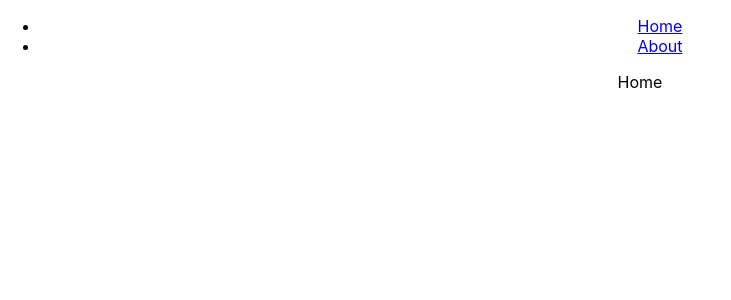
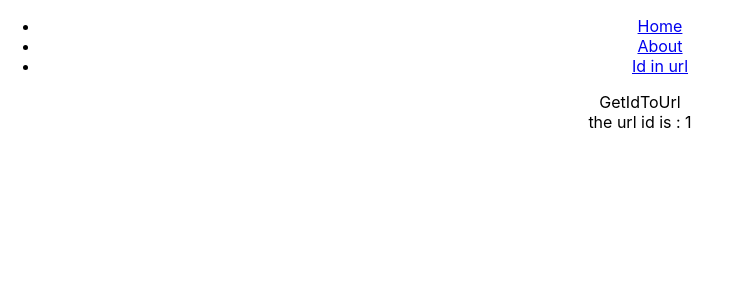
Before and after one commit to es-77/react-js-learn-app, a React (Create React App) app: page /get-id/1 in a window 1280 px wide. Before the commit this address led to /. Shown: the top 300 px of the page, without its empty margins (0-731 px from the left). Built offline with nearby package versions, Linux system fonts and the light colour scheme.

Commit message:
get data in url or param

```diff
--- a/src/App.js
+++ b/src/App.js
@@ -17,6 +17,7 @@ import Home from './components/routing_components/Home';
 import About from './components/routing_components/About';
 import TopBar from './components/nav_bar_components/TopBar';
 import ErrorPage from './components/routing_components/ErrorPage';
+import GetIdToUrl from './components/routing_components/GetIdToUrl';
 
 function App() {
   return (
@@ -37,6 +38,7 @@ function App() {
       <Routes>
         <Route path='/' element={<Home />} />
         <Route path='/about' element={<About />} />
+        <Route path='/get-id/:id' element={<GetIdToUrl />} />
         {/* <Route path='*' element={<ErrorPage />} /> */}
         <Route path='*' element={<Navigate to='/' />} />
         {/* route grouping  */}
--- a/src/components/nav_bar_components/TopBar.js
+++ b/src/components/nav_bar_components/TopBar.js
@@ -6,6 +6,7 @@ function TopBar() {
             <ul>
                 <li><a href="/"> Home</a></li>
                 <li><a href="/about">About </a></li>
+                <li><a href="/get-id/123">Id in url</a></li>
             </ul>
         </div>
     )
--- /dev/null
+++ b/src/components/routing_components/GetIdToUrl.js
@@ -0,0 +1,14 @@
+import React from 'react'
+import { useParams } from 'react-router-dom'
+
+function GetIdToUrl() {
+    const param = useParams();
+    console.log(param);
+    return (
+        <div>GetIdToUrl <br />
+            the url id is : {param?.id}
+        </div>
+    )
+}
+
+export default GetIdToUrl
```
